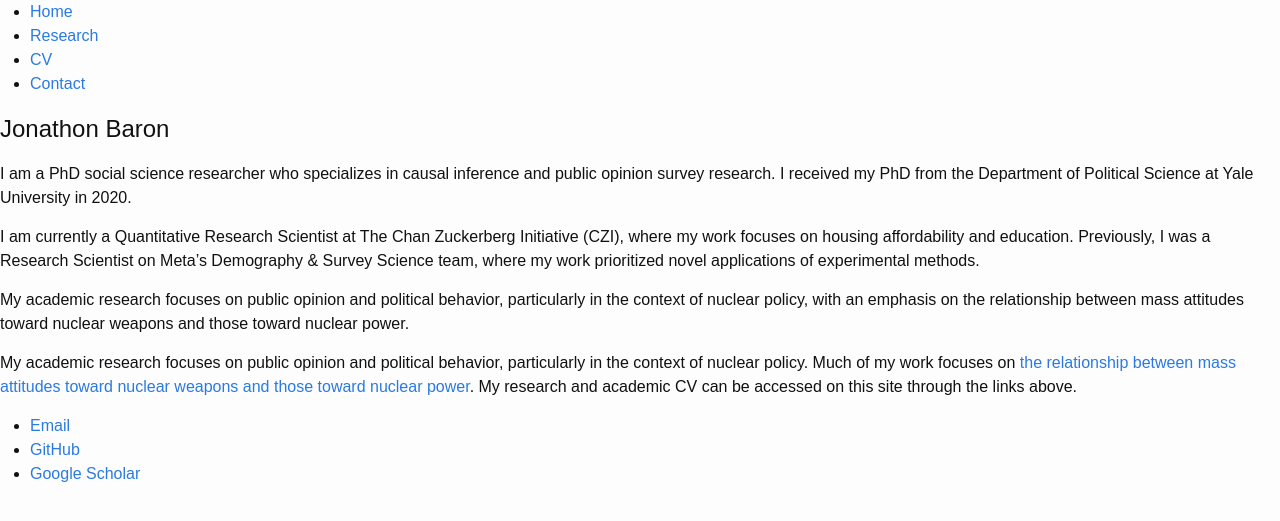
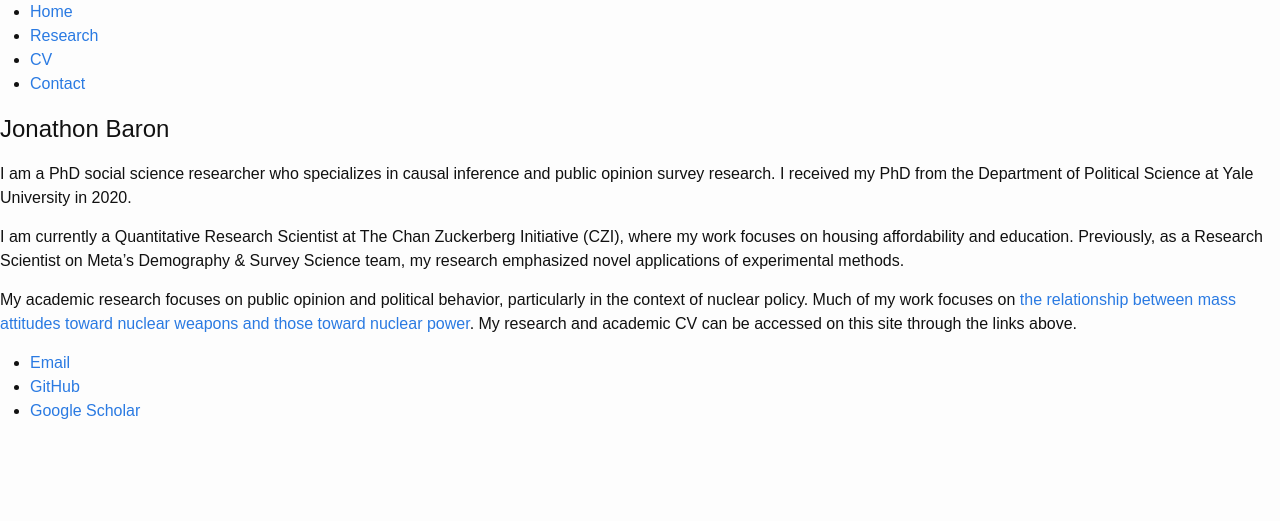
Before and after one commit to jonathonbaron/jonathonbaron.github.io, a Jekyll site: the page built from index.md, in a window 1280 px wide. Shown: the top 521 px of the page. Built offline with Jekyll 4.4.1, drawn with Linux system fonts in a browser that asks for light colours.

Commit message:
Update index.md

```diff
--- a/index.md
+++ b/index.md
@@ -12,8 +12,6 @@ output:
 
 I am a PhD social science researcher who specializes in causal inference and public opinion survey research. I received my PhD from the Department of Political Science at Yale University in 2020.
 
-I am currently a Quantitative Research Scientist at The Chan Zuckerberg Initiative (CZI), where my work focuses on housing affordability and education. Previously, I was a Research Scientist on Meta's Demography & Survey Science team, where my work prioritized novel applications of experimental methods.
-
-My academic research focuses on public opinion and political behavior, particularly in the context of nuclear policy, with an emphasis on the relationship between mass attitudes toward nuclear weapons and those toward nuclear power.
+I am currently a Quantitative Research Scientist at The Chan Zuckerberg Initiative (CZI), where my work focuses on housing affordability and education. Previously, as a Research Scientist on Meta's Demography & Survey Science team, my research emphasized novel applications of experimental methods.
 
 My academic research focuses on public opinion and political behavior, particularly in the context of nuclear policy. Much of my work focuses on [the relationship between mass attitudes toward nuclear weapons and those toward nuclear power](https://osf.io/preprints/socarxiv/gmdtb/). My research and academic CV can be accessed on this site through the links above.
```
